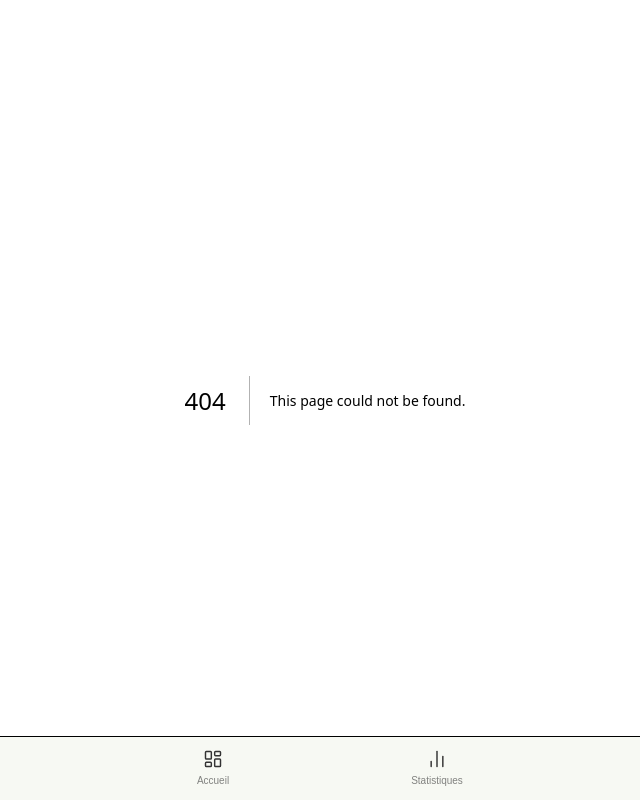
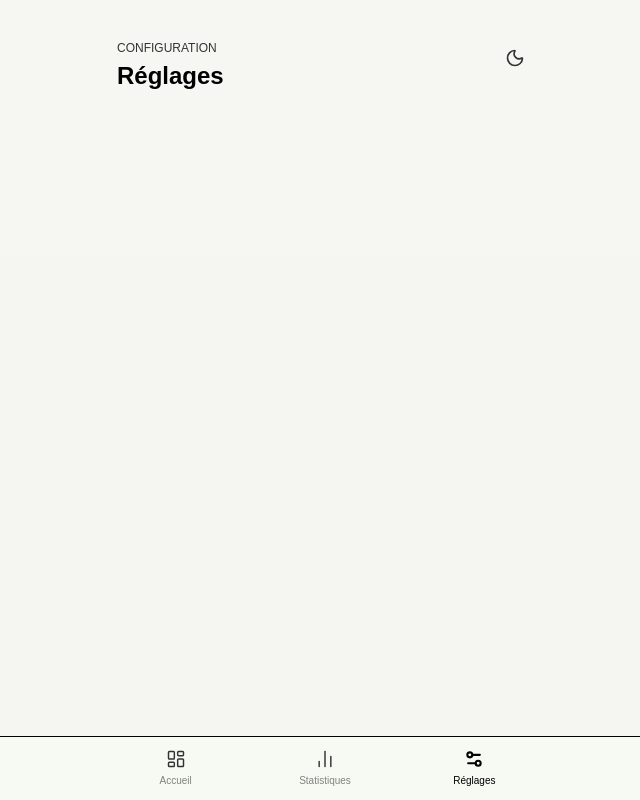
Before and after one commit to BerthetLucas/budgetApp, a Next.js app: page /settings in a window 1280 px wide. Before the commit this address had no page. Shown: the whole page, without its empty margins (315-955 px from the left). Built offline with nearby package versions, Linux system fonts and the light colour scheme.

Commit message:
add new page

```diff
--- /dev/null
+++ b/src/app/settings/page.tsx
@@ -0,0 +1,31 @@
+import type { Metadata } from "next";
+import { Suspense } from "react";
+import { ThemeToggle } from "@/components/theme-toggle";
+
+export const metadata: Metadata = {
+  title: "Statistiques",
+  description: "Analyse de vos dépenses et revenus",
+};
+
+export default function SettingsPage() {
+  return (
+    <div className="bg-muted/30 min-h-screen">
+      <main className="mx-auto max-w-md px-4 pb-20">
+        <div className="flex items-start justify-between pt-10 pb-6">
+          <div>
+            <p className="text-muted-foreground mb-1 text-xs font-medium tracking-widest uppercase">
+              Configuration
+            </p>
+            <h1 className="text-2xl font-bold tracking-tight">Réglages</h1>
+          </div>
+          <ThemeToggle />
+        </div>
+        <Suspense
+          fallback={
+            <div className="bg-foreground/10 h-80 animate-pulse rounded-3xl" />
+          }
+        ></Suspense>
+      </main>
+    </div>
+  );
+}
--- a/src/components/bottom-nav.tsx
+++ b/src/components/bottom-nav.tsx
@@ -2,36 +2,42 @@
 
 import Link from "next/link";
 import { usePathname } from "next/navigation";
-import { LayoutDashboard, BarChart2 } from "lucide-react";
+import { LayoutDashboard, BarChart2, Settings2 } from "lucide-react";
 import { cn } from "@/lib/utils";
 
 const NAV_ITEMS = [
   { label: "Accueil", href: "/", icon: LayoutDashboard },
   { label: "Statistiques", href: "/stats", icon: BarChart2 },
+  { label: "Réglages", href: "/settings", icon: Settings2 },
 ] as const;
 
 export function BottomNav() {
   const pathname = usePathname();
 
   return (
-    <nav className="fixed bottom-0 left-0 right-0 z-50 h-16 bg-background border-t border-border">
-      <div className="max-w-md mx-auto h-full flex items-center">
+    <nav className="bg-background border-border fixed right-0 bottom-0 left-0 z-50 h-16 border-t">
+      <div className="mx-auto flex h-full max-w-md items-center">
         {NAV_ITEMS.map(({ label, href, icon: Icon }) => {
-          const isActive = href === "/" ? pathname === "/" : pathname.startsWith(href);
+          const isActive =
+            href === "/" ? pathname === "/" : pathname.startsWith(href);
           return (
             <Link
               key={href}
               href={href}
               className={cn(
-                "flex-1 flex flex-col items-center justify-center gap-1 h-full transition-colors",
-                isActive ? "text-foreground" : "text-muted-foreground hover:text-foreground"
+                "flex h-full flex-1 flex-col items-center justify-center gap-1 transition-colors",
+                isActive
+                  ? "text-foreground"
+                  : "text-muted-foreground hover:text-foreground"
               )}
             >
-              <Icon
-                className="h-5 w-5"
-                strokeWidth={isActive ? 2.5 : 1.75}
-              />
-              <span className={cn("text-[10px] font-medium tracking-wide", isActive ? "opacity-100" : "opacity-60")}>
+              <Icon className="h-5 w-5" strokeWidth={isActive ? 2.5 : 1.75} />
+              <span
+                className={cn(
+                  "text-[10px] font-medium tracking-wide",
+                  isActive ? "opacity-100" : "opacity-60"
+                )}
+              >
                 {label}
               </span>
             </Link>
--- a/src/components/drawer/AddTransactionForm/form-schema.ts
+++ b/src/components/drawer/AddTransactionForm/form-schema.ts
@@ -3,7 +3,7 @@ import z from "zod";
 export const schema = z.object({
   type: z.enum(["income", "expense"]),
   category: z.string().min(1, "Catégorie requise"),
-  amount: z.number().positive("Montant invalide"),
+  amount: z.coerce.number().positive("Montant invalide"),
   description: z.string().optional(),
   date: z.string().min(1, "Date requise"),
 });
--- a/src/components/expenses-chart.tsx
+++ b/src/components/expenses-chart.tsx
@@ -80,7 +80,7 @@ export function ExpensesChart({ transactions }: ExpensesChartProps) {
       <div className="flex items-center justify-between">
         <button
           onClick={goToPrevMonth}
-          className="p-2 rounded-xl text-muted-foreground hover:text-foreground hover:bg-muted transition-colors"
+          className="text-muted-foreground hover:text-foreground hover:bg-muted rounded-xl p-2 transition-colors"
           aria-label="Mois précédent"
         >
           <ChevronLeft className="h-5 w-5" />
@@ -92,7 +92,7 @@ export function ExpensesChart({ transactions }: ExpensesChartProps) {
           onClick={goToNextMonth}
           disabled={isCurrentMonth}
           className={cn(
-            "p-2 rounded-xl transition-colors",
+            "rounded-xl p-2 transition-colors",
             isCurrentMonth
               ? "text-muted-foreground/30 cursor-not-allowed"
               : "text-muted-foreground hover:text-foreground hover:bg-muted"
@@ -110,10 +110,10 @@ export function ExpensesChart({ transactions }: ExpensesChartProps) {
             initial={{ opacity: 0 }}
             animate={{ opacity: 1 }}
             exit={{ opacity: 0 }}
-          className="text-center py-20"
+            className="py-20 text-center"
           >
-          <p className="text-3xl mb-2">📊</p>
-          <p className="text-sm text-muted-foreground">
+            <p className="mb-2 text-3xl">📊</p>
+            <p className="text-muted-foreground text-sm">
               Aucune dépense ce mois-ci
             </p>
           </motion.div>
@@ -144,7 +144,10 @@ export function ExpensesChart({ transactions }: ExpensesChartProps) {
                     ))}
                   </Pie>
                   <Tooltip
-                  formatter={(value: number) => [`${formatCurrency(value)} €`, "Dépenses"]}
+                    formatter={(value: number) => [
+                      `${formatCurrency(value)} €`,
+                      "Dépenses",
+                    ]}
                     contentStyle={{
                       borderRadius: "0.75rem",
                       border: "1px solid var(--border)",
@@ -157,8 +160,10 @@ export function ExpensesChart({ transactions }: ExpensesChartProps) {
                 </PieChart>
               </ResponsiveContainer>
               {/* Center label */}
-            <div className="absolute inset-0 flex flex-col items-center justify-center pointer-events-none">
-              <p className="text-xs text-muted-foreground font-medium">Total</p>
+              <div className="pointer-events-none absolute inset-0 flex flex-col items-center justify-center">
+                <p className="text-muted-foreground text-xs font-medium">
+                  Total
+                </p>
                 <p className="text-xl font-bold tracking-tight">
                   {formatCurrency(totalExpenses)} €
                 </p>
@@ -166,9 +171,10 @@ export function ExpensesChart({ transactions }: ExpensesChartProps) {
             </div>
 
             {/* Category breakdown */}
-          <div className="bg-background rounded-2xl overflow-hidden divide-y border shadow-sm">
+            <div className="bg-background divide-y overflow-hidden rounded-2xl border shadow-sm">
               {chartData.map((entry, index) => {
-              const pct = totalExpenses > 0
+                const pct =
+                  totalExpenses > 0
                     ? Math.round((entry.value / totalExpenses) * 100)
                     : 0;
                 return (
@@ -176,19 +182,27 @@ export function ExpensesChart({ transactions }: ExpensesChartProps) {
                     key={entry.name}
                     initial={{ opacity: 0, x: -8 }}
                     animate={{ opacity: 1, x: 0 }}
-                  transition={{ duration: 0.25, delay: index * 0.05, ease: "easeOut" }}
+                    transition={{
+                      duration: 0.25,
+                      delay: index * 0.05,
+                      ease: "easeOut",
+                    }}
                     className="flex items-center gap-3 px-4 py-3.5"
                   >
                     <span
-                    className="h-2.5 w-2.5 rounded-full shrink-0"
+                      className="h-2.5 w-2.5 shrink-0 rounded-full"
                       style={{ background: entry.fill }}
                     />
-                  <div className="h-10 w-10 rounded-xl bg-muted flex items-center justify-center text-lg shrink-0">
+                    <div className="bg-muted flex h-10 w-10 shrink-0 items-center justify-center rounded-xl text-lg">
                       {entry.emoji}
                     </div>
-                  <div className="flex-1 min-w-0">
-                    <p className="text-sm font-medium leading-tight">{entry.name}</p>
-                    <p className="text-xs text-muted-foreground mt-0.5">{pct}% du total</p>
+                    <div className="min-w-0 flex-1">
+                      <p className="text-sm leading-tight font-medium">
+                        {entry.name}
+                      </p>
+                      <p className="text-muted-foreground mt-0.5 text-xs">
+                        {pct}% du total
+                      </p>
                     </div>
                     <span className="text-sm font-bold tabular-nums">
                       {formatCurrency(entry.value)} €
```
Also changed, not shown: src/components/dashboard/dashboard-tabs.tsx (+6 -2 lines). Lines whose indentation alone changed are shown as unchanged.
